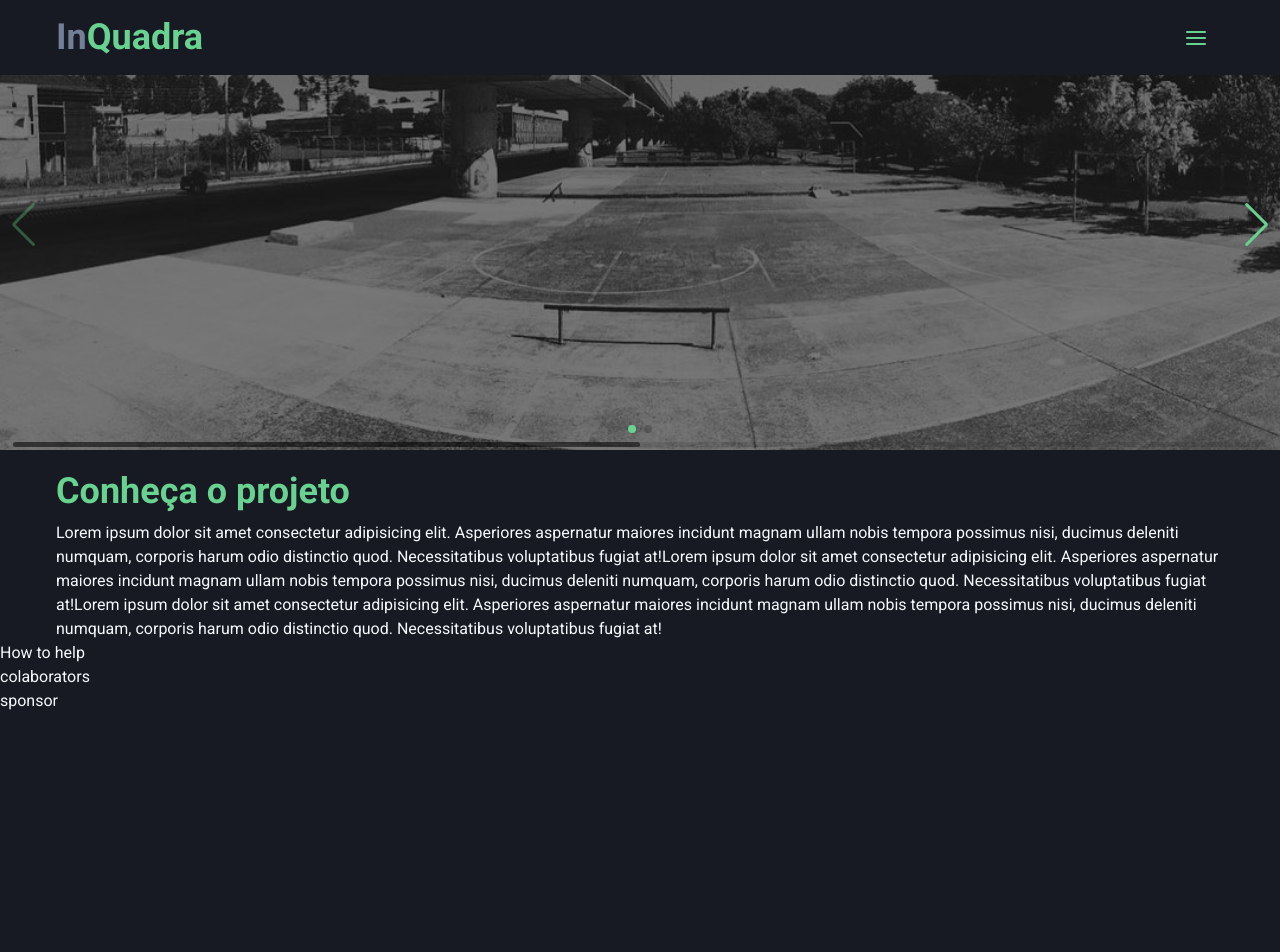
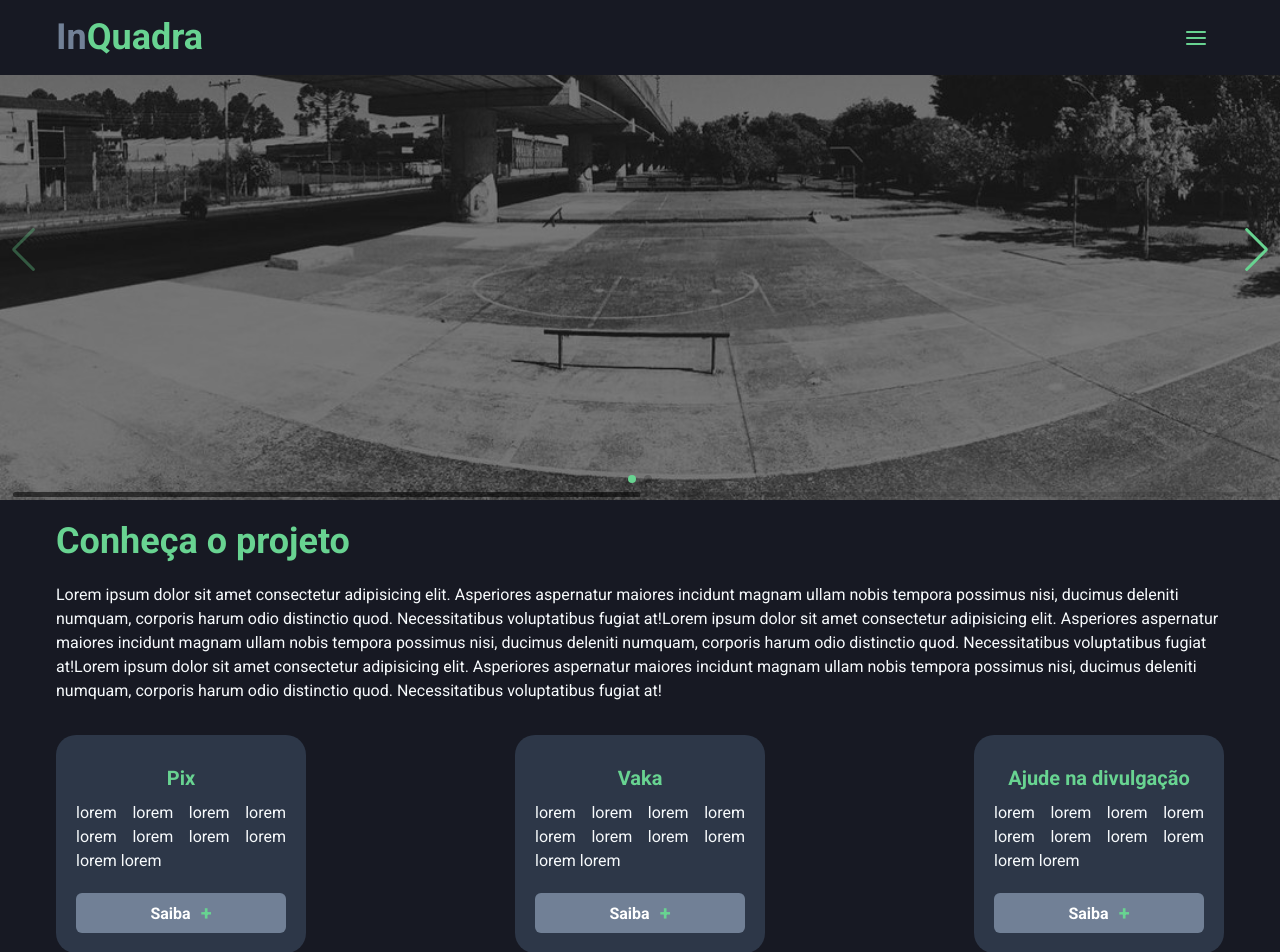
Before and after one commit to nicolaskruger/inQuadra, a Next.js app: page / in a window 1280 px wide. Shown: the top 952 px of the page. Before the commit the page ends 800 px from the top, so only its background shows below. Built offline with nearby package versions, Linux system fonts and the light colour scheme.

Commit message:
começando a estilizar o how to help

```diff
--- /dev/null
+++ b/src/app/HowHelp/HowHelpCard/index.tsx
@@ -0,0 +1,43 @@
+import { Box, Button, Flex, Spacer, Text } from "@chakra-ui/react";
+import { FC } from "react";
+
+export type HowHeplProps = {
+    title: string,
+    description: string
+}
+
+export const HowHelpCard: FC<HowHeplProps> = ({ title, description }) => {
+    return (
+        <Flex
+            bg={"gray.700"}
+            borderRadius={"20px"}
+            p="5"
+            width={["300px", "250px", "250px"]}
+            direction={"column"}
+            align="center"
+            justify={"space-between"}
+        >
+            <Text
+                fontWeight={"bold"}
+                fontSize={"20"}
+                color="green.300"
+                my={"2"}
+            >
+                {title}
+            </Text>
+            <Text mb="5" align={"justify"}>
+                {description}
+            </Text>
+            <Button
+                width={"100%"}
+                colorScheme={"gray.500"}
+                variant="solid"
+                bg="gray.500"
+            >
+                <Text>Saiba</Text>
+                <Box width={"10px"} />
+                <Text fontSize={"20"} fontWeight={"bold"} color={"green.300"} >+</Text>
+            </Button>
+        </Flex>
+    )
+}
--- a/src/app/HowHelp/index.tsx
+++ b/src/app/HowHelp/index.tsx
@@ -1,9 +1,34 @@
+import { Container, Flex } from "@chakra-ui/react";
 import { FC } from "react";
+import { ContainerInQ } from "../../components/Container";
+import { OffsetWrapperAncor } from "../../components/OffsetWrapperAncor";
+import { HowHelpCard, HowHeplProps } from "./HowHelpCard";
+
+const list: HowHeplProps[] = [
+    {
+        description: "lorem ".repeat(10),
+        title: "Pix",
+    },
+    {
+        description: "lorem ".repeat(10),
+        title: "Vaka",
+    },
+    {
+        description: "lorem ".repeat(10),
+        title: "Ajude na divulgação"
+    },
+]
 
 export const HowHelp: FC = () => {
     return (
-        <div>
-            How to help
-        </div>
+        <OffsetWrapperAncor id="ajuda">
+            <ContainerInQ >
+                <Flex my={"8"} w="100%" justifyContent={["space-evenly", "space-evenly", "space-between"]} wrap={"wrap"} gap="30px">
+                    {list.map(props => (
+                        <HowHelpCard key={props.title} {...props} />
+                    ))}
+                </Flex>
+            </ContainerInQ>
+        </OffsetWrapperAncor>
     )
 }
--- a/src/app/KnowProject/index.tsx
+++ b/src/app/KnowProject/index.tsx
@@ -8,12 +8,11 @@ export const KnowProject: FC = () => {
     return (
         <OffsetWrapperAncor id="conheca">
             <ContainerInQ>
-                <Box pt={"5"}>
+                <Box>
                     <Title>
                         Conheça o projeto
                     </Title>
                     <Text
-                        marginTop={"2"}
                     >
                         {"Lorem ipsum dolor sit amet consectetur adipisicing elit. Asperiores aspernatur maiores incidunt magnam ullam nobis tempora possimus nisi, ducimus deleniti numquam, corporis harum odio distinctio quod. Necessitatibus voluptatibus fugiat at!".repeat(3)}
                     </Text>
--- a/src/app/commonComponents/Slider/Slide/index.tsx
+++ b/src/app/commonComponents/Slider/Slide/index.tsx
@@ -9,7 +9,7 @@ export const Slide: FC<SlideProps> = ({ src }) => {
     return (
         <Flex
             width={"100vw"}
-            height={["250px", "450px"]}
+            height={["250px", "450px", "450px", "450px", "500px"]}
             backgroundSize={"cover"}
             position={"relative"}
             align={"center"}
--- a/src/components/Title/index.tsx
+++ b/src/components/Title/index.tsx
@@ -4,6 +4,7 @@ import { FC } from "react"
 export const Title: FC = ({ children }) => {
     return (
         <Heading
+            my={"5"}
             color={"green.300"}
         >
             {children}
```
